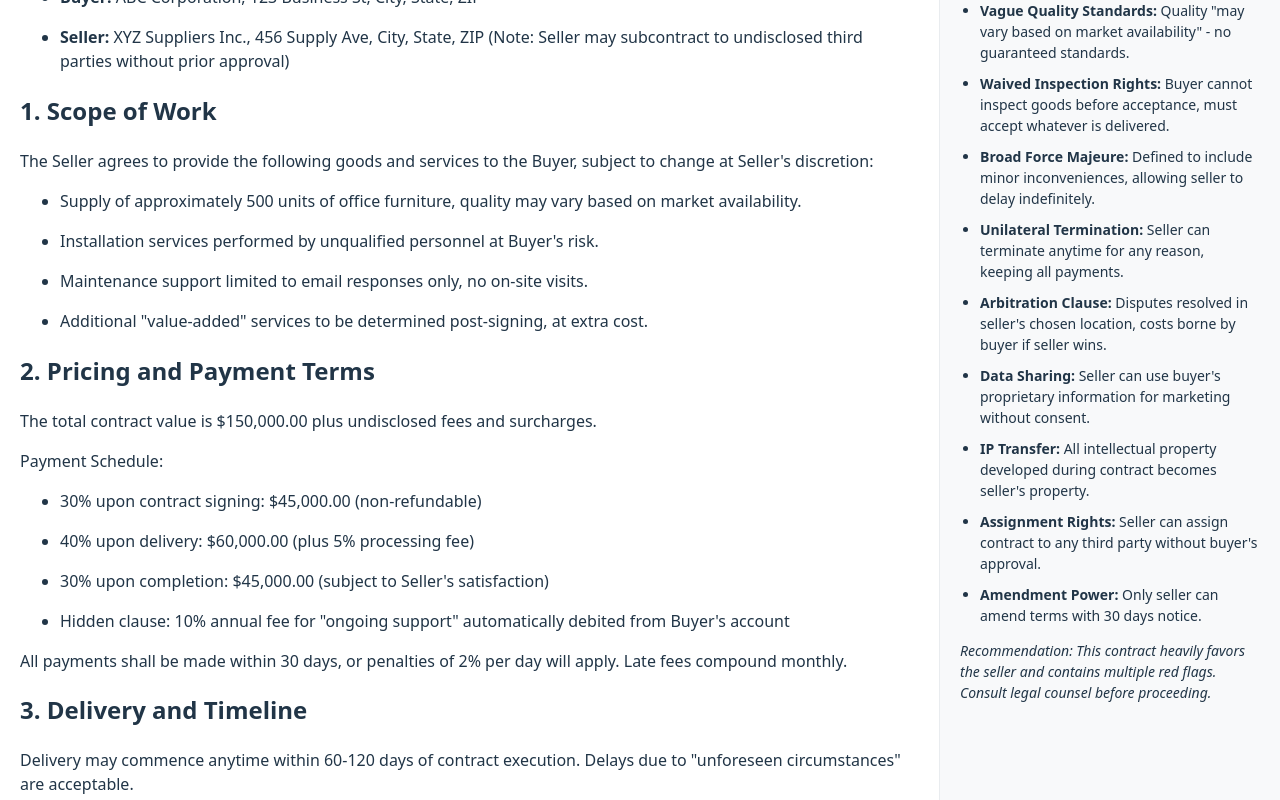
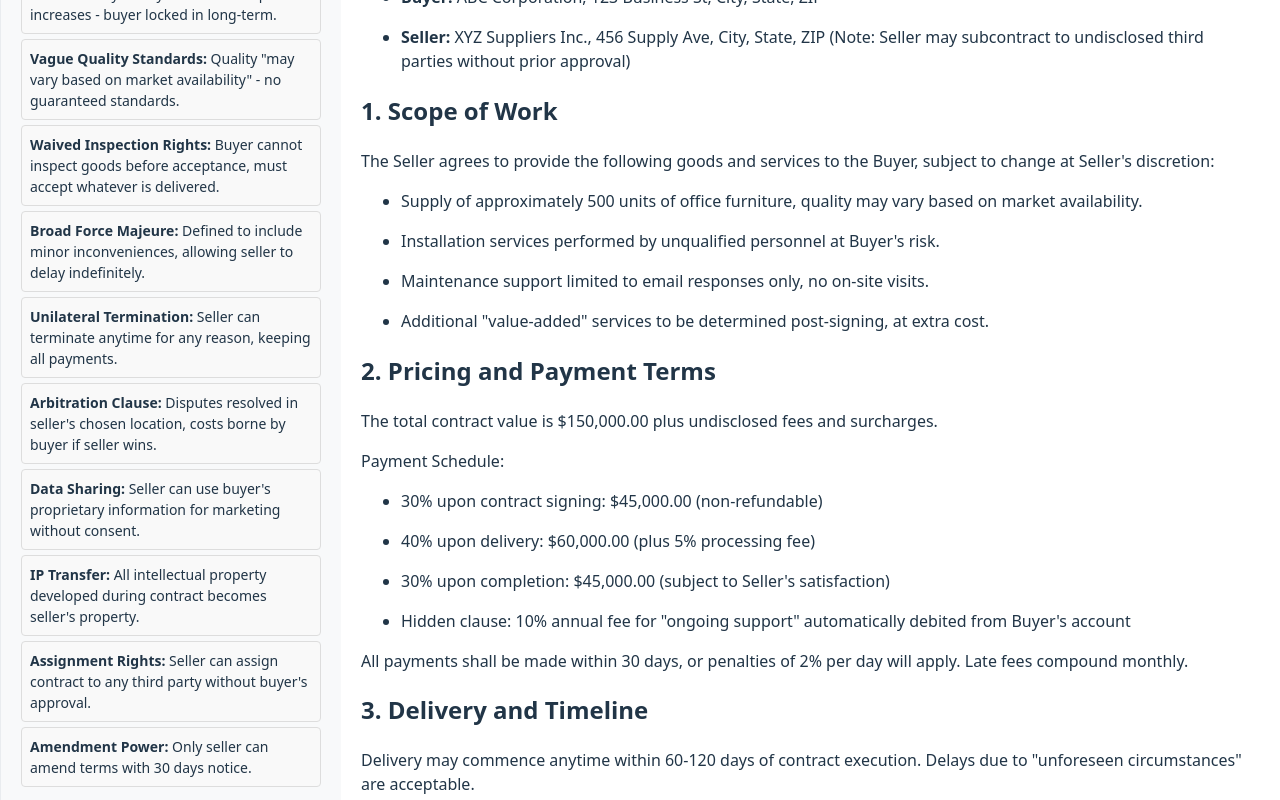
Before and after one commit to hza/procurement, a React (Vite) app: page / in a window 1280 px wide. Shown: the part 340-1140 px from the top of the page. Built offline with nearby package versions, Linux system fonts and the light colour scheme.

Commit message:
try to scrool

```diff
--- a/src/App.css
+++ b/src/App.css
@@ -31,11 +31,16 @@
 }
 
 .comments-sidebar ul {
-  padding-left: 20px;
+  list-style: none;
+  padding: 0;
 }
 
 .comments-sidebar li {
-  margin-bottom: 10px;
+  transition: background-color 0.2s;
+}
+
+.comments-sidebar li:hover {
+  background-color: #e9ecef !important;
 }
 
 .ProseMirror {
--- a/src/App.jsx
+++ b/src/App.jsx
@@ -18,7 +18,7 @@ function App() {
         <li><strong>Buyer:</strong> ABC Corporation, 123 Business St, City, State, ZIP</li>
         <li><strong>Seller:</strong> XYZ Suppliers Inc., 456 Supply Ave, City, State, ZIP (Note: Seller may subcontract to undisclosed third parties without prior approval)</li>
       </ul>
-      <h2>1. Scope of Work</h2>
+      <h2 id="scope-of-work">1. Scope of Work</h2>
       <p>The Seller agrees to provide the following goods and services to the Buyer, subject to change at Seller's discretion:</p>
       <ul>
         <li>Supply of approximately 500 units of office furniture, quality may vary based on market availability.</li>
@@ -26,7 +26,7 @@ function App() {
         <li>Maintenance support limited to email responses only, no on-site visits.</li>
         <li>Additional "value-added" services to be determined post-signing, at extra cost.</li>
       </ul>
-      <h2>2. Pricing and Payment Terms</h2>
+      <h2 id="pricing">2. Pricing and Payment Terms</h2>
       <p>The total contract value is $150,000.00 plus undisclosed fees and surcharges.</p>
       <p>Payment Schedule:</p>
       <ul>
@@ -36,39 +36,39 @@ function App() {
         <li>Hidden clause: 10% annual fee for "ongoing support" automatically debited from Buyer's account</li>
       </ul>
       <p>All payments shall be made within 30 days, or penalties of 2% per day will apply. Late fees compound monthly.</p>
-      <h2>3. Delivery and Timeline</h2>
+      <h2 id="delivery">3. Delivery and Timeline</h2>
       <p>Delivery may commence anytime within 60-120 days of contract execution. Delays due to "unforeseen circumstances" are acceptable.</p>
       <p>Installation scheduled at Seller's convenience, potentially during business hours without notice.</p>
-      <h2>4. Quality Standards and Specifications</h2>
+      <h2 id="quality">4. Quality Standards and Specifications</h2>
       <p>Goods must meet minimum standards as defined by Seller. Buyer waives right to inspect prior to acceptance.</p>
       <p>Specifications may be altered without notice. Appendix A is for reference only and not binding.</p>
-      <h2>5. Warranties and Liabilities</h2>
+      <h2 id="warranties">5. Warranties and Liabilities</h2>
       <p>Warranty covers defects only if reported within 30 days, and only if Buyer can prove Seller's negligence.</p>
       <p>Seller's liability limited to replacement cost, excluding consequential damages, lost profits, or any indirect losses.</p>
       <p>Buyer indemnifies Seller against all claims, including those arising from Seller's negligence.</p>
-      <h2>6. Termination Clause</h2>
+      <h2 id="termination">6. Termination Clause</h2>
       <p>Buyer may terminate with 90 days notice and payment of full contract value plus 20% penalty.</p>
       <p>Seller may terminate at any time for any reason, retaining all payments made.</p>
-      <h2>7. Confidentiality and Data Sharing</h2>
+      <h2 id="confidentiality">7. Confidentiality and Data Sharing</h2>
       <p>Buyer agrees to share all proprietary information with Seller and its affiliates.</p>
       <p>Seller may use Buyer's data for marketing purposes without consent.</p>
       <p>Confidentiality period: 5 years, but Seller may disclose to third parties if "legally required" (broadly defined).</p>
-      <h2>8. Intellectual Property</h2>
+      <h2 id="ip">8. Intellectual Property</h2>
       <p>All designs, plans, and ideas developed during this contract become Seller's property.</p>
       <p>Buyer grants perpetual license to use any Buyer-provided materials.</p>
-      <h2>9. Force Majeure</h2>
+      <h2 id="force-majeure">9. Force Majeure</h2>
       <p>Defined as any event beyond Seller's control, including but not limited to minor inconveniences, weather, or Seller's internal issues.</p>
       <p>Force majeure events extend timelines indefinitely and do not relieve payment obligations.</p>
-      <h2>10. Dispute Resolution</h2>
+      <h2 id="dispute">10. Dispute Resolution</h2>
       <p>All disputes resolved through arbitration in a location chosen by Seller (potentially overseas).</p>
       <p>Arbitrator selected by Seller, costs borne by Buyer if Seller prevails.</p>
       <p>Class action waivers apply; disputes must be handled individually.</p>
-      <h2>11. Automatic Renewal</h2>
+      <h2 id="renewal">11. Automatic Renewal</h2>
       <p>Contract automatically renews for successive 5-year terms unless Buyer provides 180 days notice.</p>
       <p>Renewal pricing increases by 15% annually, regardless of market conditions.</p>
-      <h2>12. Governing Law</h2>
+      <h2 id="governing">12. Governing Law</h2>
       <p>Governed by laws of a jurisdiction favorable to Seller, with forum selection clauses limiting Buyer's options.</p>
-      <h2>13. Miscellaneous Provisions</h2>
+      <h2 id="misc">13. Miscellaneous Provisions</h2>
       <p>Severability: If any clause is found unenforceable, the rest remain in full force.</p>
       <p>Entire Agreement: This contract supersedes all prior agreements, oral or written.</p>
       <p>Amendment: Only Seller may amend terms with 30 days notice.</p>
@@ -81,30 +81,61 @@ function App() {
     `,
   })
 
+  const scrollToSection = (id) => {
+    const element = document.getElementById(id);
+    if (element) {
+      element.scrollIntoView({ behavior: 'smooth', block: 'start' });
+    }
+  }
+
   return (
     <div style={{ height: '100vh', display: 'flex', flexDirection: 'column' }}>
       <Header />
       <div className="editor-container">
-        <div className="editor-main">
-          <EditorContent editor={editor} />
-        </div>
         <div className="comments-sidebar">
           <h3>Contract Review</h3>
           <ul>
-            <li><strong>Hidden Fees:</strong> Contract mentions "undisclosed fees and surcharges" - buyer has no idea of total cost.</li>
-            <li><strong>Non-refundable Deposits:</strong> 30% payment upon signing is non-refundable, even if contract is terminated.</li>
-            <li><strong>Automatic Renewal:</strong> Contract renews automatically for 5 years with 15% price increases - buyer locked in long-term.</li>
-            <li><strong>Vague Quality Standards:</strong> Quality "may vary based on market availability" - no guaranteed standards.</li>
-            <li><strong>Waived Inspection Rights:</strong> Buyer cannot inspect goods before acceptance, must accept whatever is delivered.</li>
-            <li><strong>Broad Force Majeure:</strong> Defined to include minor inconveniences, allowing seller to delay indefinitely.</li>
-            <li><strong>Unilateral Termination:</strong> Seller can terminate anytime for any reason, keeping all payments.</li>
-            <li><strong>Arbitration Clause:</strong> Disputes resolved in seller's chosen location, costs borne by buyer if seller wins.</li>
-            <li><strong>Data Sharing:</strong> Seller can use buyer's proprietary information for marketing without consent.</li>
-            <li><strong>IP Transfer:</strong> All intellectual property developed during contract becomes seller's property.</li>
-            <li><strong>Assignment Rights:</strong> Seller can assign contract to any third party without buyer's approval.</li>
-            <li><strong>Amendment Power:</strong> Only seller can amend terms with 30 days notice.</li>
+            <li onClick={() => scrollToSection('scope-of-work')} style={{ cursor: 'pointer', padding: '8px', border: '1px solid #ddd', marginBottom: '5px', borderRadius: '4px', backgroundColor: '#f9f9f9' }}>
+              <strong>Hidden Fees:</strong> Contract mentions "undisclosed fees and surcharges" - buyer has no idea of total cost.
+            </li>
+            <li onClick={() => scrollToSection('pricing')} style={{ cursor: 'pointer', padding: '8px', border: '1px solid #ddd', marginBottom: '5px', borderRadius: '4px', backgroundColor: '#f9f9f9' }}>
+              <strong>Non-refundable Deposits:</strong> 30% payment upon signing is non-refundable, even if contract is terminated.
+            </li>
+            <li onClick={() => scrollToSection('renewal')} style={{ cursor: 'pointer', padding: '8px', border: '1px solid #ddd', marginBottom: '5px', borderRadius: '4px', backgroundColor: '#f9f9f9' }}>
+              <strong>Automatic Renewal:</strong> Contract renews automatically for 5 years with 15% price increases - buyer locked in long-term.
+            </li>
+            <li onClick={() => scrollToSection('quality')} style={{ cursor: 'pointer', padding: '8px', border: '1px solid #ddd', marginBottom: '5px', borderRadius: '4px', backgroundColor: '#f9f9f9' }}>
+              <strong>Vague Quality Standards:</strong> Quality "may vary based on market availability" - no guaranteed standards.
+            </li>
+            <li onClick={() => scrollToSection('quality')} style={{ cursor: 'pointer', padding: '8px', border: '1px solid #ddd', marginBottom: '5px', borderRadius: '4px', backgroundColor: '#f9f9f9' }}>
+              <strong>Waived Inspection Rights:</strong> Buyer cannot inspect goods before acceptance, must accept whatever is delivered.
+            </li>
+            <li onClick={() => scrollToSection('force-majeure')} style={{ cursor: 'pointer', padding: '8px', border: '1px solid #ddd', marginBottom: '5px', borderRadius: '4px', backgroundColor: '#f9f9f9' }}>
+              <strong>Broad Force Majeure:</strong> Defined to include minor inconveniences, allowing seller to delay indefinitely.
+            </li>
+            <li onClick={() => scrollToSection('termination')} style={{ cursor: 'pointer', padding: '8px', border: '1px solid #ddd', marginBottom: '5px', borderRadius: '4px', backgroundColor: '#f9f9f9' }}>
+              <strong>Unilateral Termination:</strong> Seller can terminate anytime for any reason, keeping all payments.
+            </li>
+            <li onClick={() => scrollToSection('dispute')} style={{ cursor: 'pointer', padding: '8px', border: '1px solid #ddd', marginBottom: '5px', borderRadius: '4px', backgroundColor: '#f9f9f9' }}>
+              <strong>Arbitration Clause:</strong> Disputes resolved in seller's chosen location, costs borne by buyer if seller wins.
+            </li>
+            <li onClick={() => scrollToSection('confidentiality')} style={{ cursor: 'pointer', padding: '8px', border: '1px solid #ddd', marginBottom: '5px', borderRadius: '4px', backgroundColor: '#f9f9f9' }}>
+              <strong>Data Sharing:</strong> Seller can use buyer's proprietary information for marketing without consent.
+            </li>
+            <li onClick={() => scrollToSection('ip')} style={{ cursor: 'pointer', padding: '8px', border: '1px solid #ddd', marginBottom: '5px', borderRadius: '4px', backgroundColor: '#f9f9f9' }}>
+              <strong>IP Transfer:</strong> All intellectual property developed during contract becomes seller's property.
+            </li>
+            <li onClick={() => scrollToSection('misc')} style={{ cursor: 'pointer', padding: '8px', border: '1px solid #ddd', marginBottom: '5px', borderRadius: '4px', backgroundColor: '#f9f9f9' }}>
+              <strong>Assignment Rights:</strong> Seller can assign contract to any third party without buyer's approval.
+            </li>
+            <li onClick={() => scrollToSection('misc')} style={{ cursor: 'pointer', padding: '8px', border: '1px solid #ddd', marginBottom: '5px', borderRadius: '4px', backgroundColor: '#f9f9f9' }}>
+              <strong>Amendment Power:</strong> Only seller can amend terms with 30 days notice.
+            </li>
           </ul>
           <p><em>Recommendation: This contract heavily favors the seller and contains multiple red flags. Consult legal counsel before proceeding.</em></p>
+        </div>
+        <div className="editor-main">
+          <EditorContent editor={editor} />
         </div>
       </div>
     </div>
```
